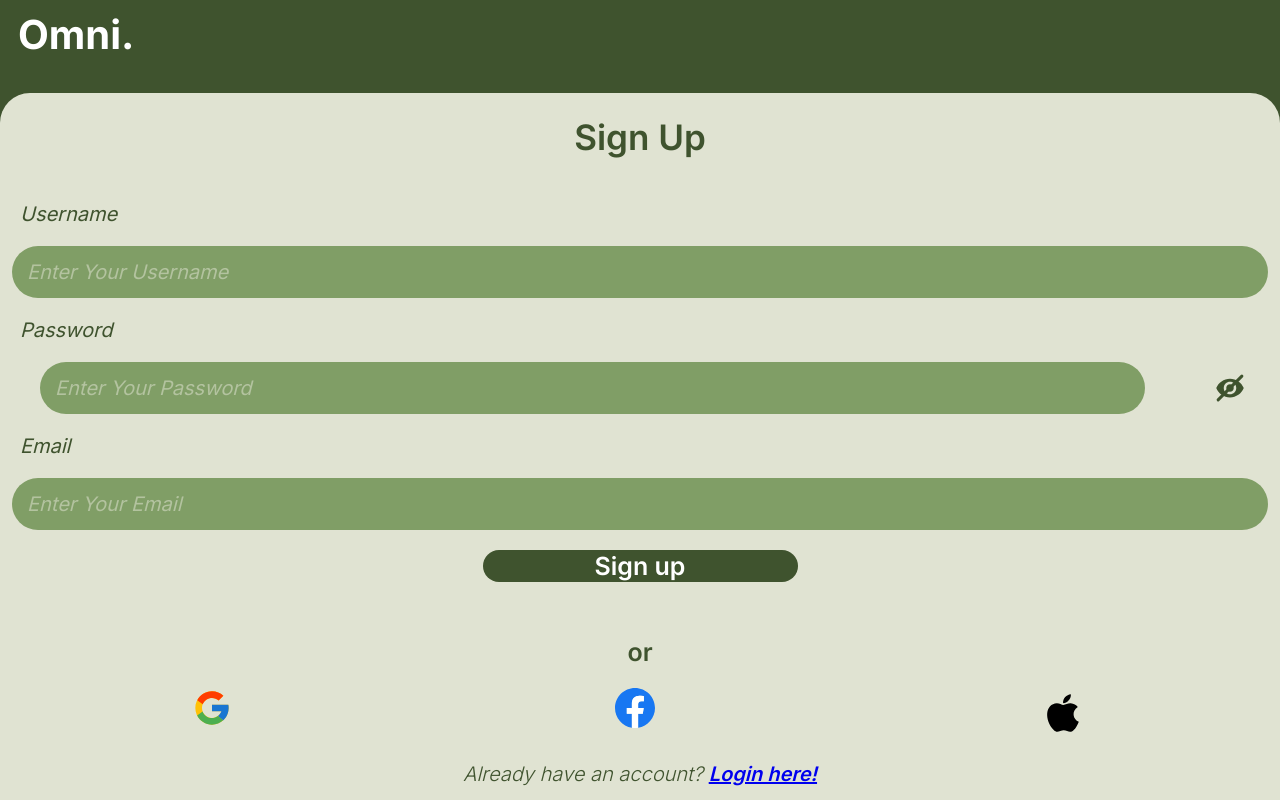
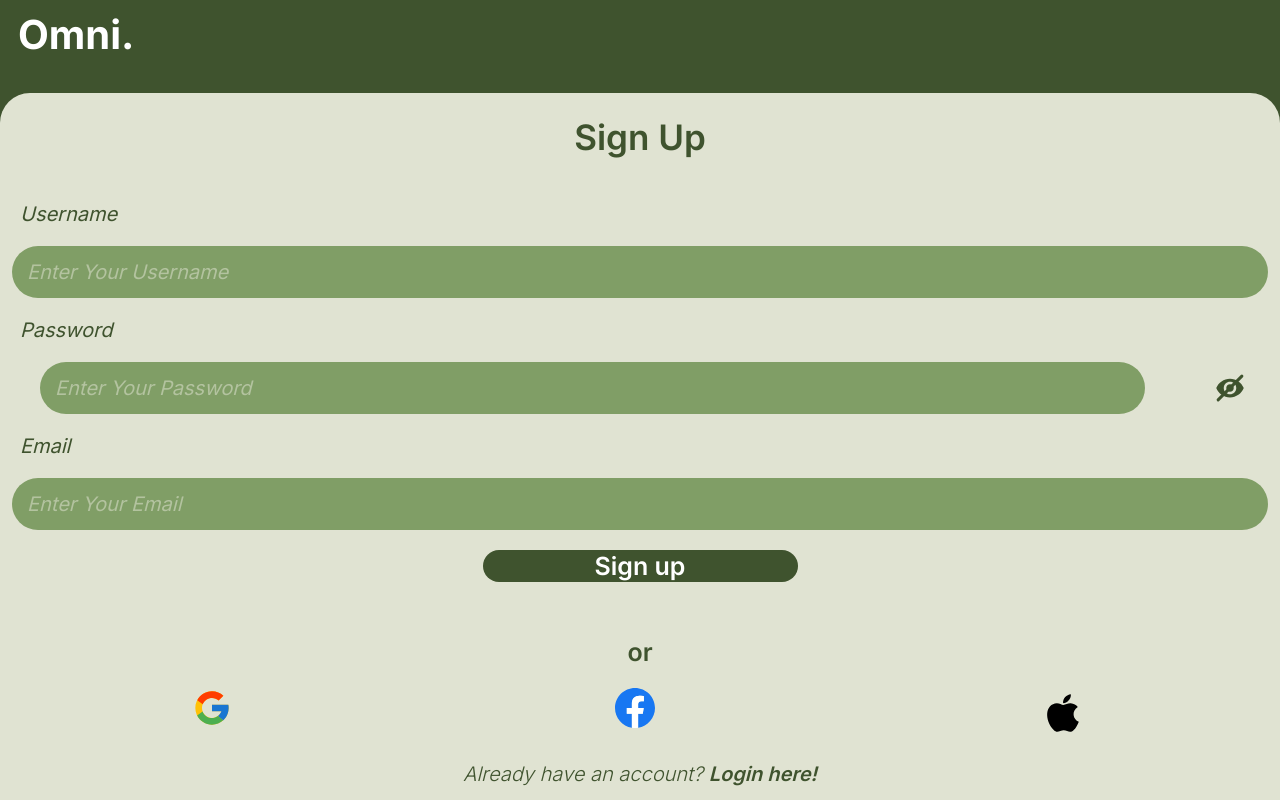
Before and after one commit to xvlika/omniWeb, a plain HTML site: page index.html in a window 1280 px wide. Drawn offline with Linux system fonts and the light colour scheme.

Commit message:
last version fr

```diff
--- a/sign.css
+++ b/sign.css
@@ -133,5 +133,10 @@ input:focus {
     align-self: center;
 }
 #alreadyHave span{
+
     font-weight: 600;
 }
+#alreadyHave a{
+    text-decoration: none;
+    color: #3F532E;
+}
```
